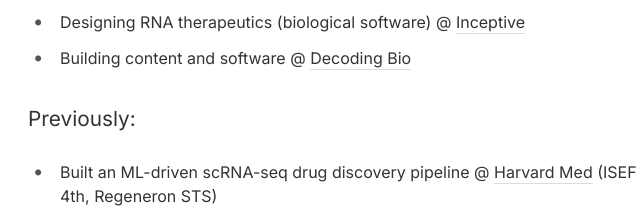
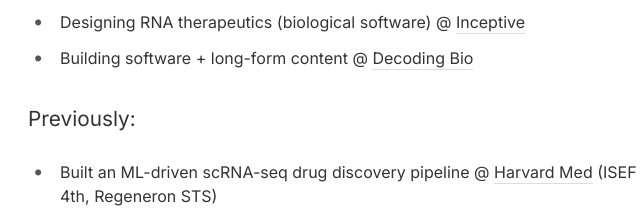
Before and after one commit to singhh5050/my-website, a plain HTML site: page index.html in a window 1280 px wide. Shown: the part 470-686 px from the top of the page, 294-934 px from the left. Drawn offline with Linux system fonts and the light colour scheme.

Commit message:
long form

```diff
--- a/index.html
+++ b/index.html
@@ -48,7 +48,7 @@
           </li>
 
           <li>
-            <h3>Building content and software @ <a href="https://www.decodingbio.com/" target="_blank">Decoding Bio</a></h3>
+            <h3>Building software + long-form content @ <a href="https://www.decodingbio.com/" target="_blank">Decoding Bio</a></h3>
           </li>
         </ul>
       </section>
```
